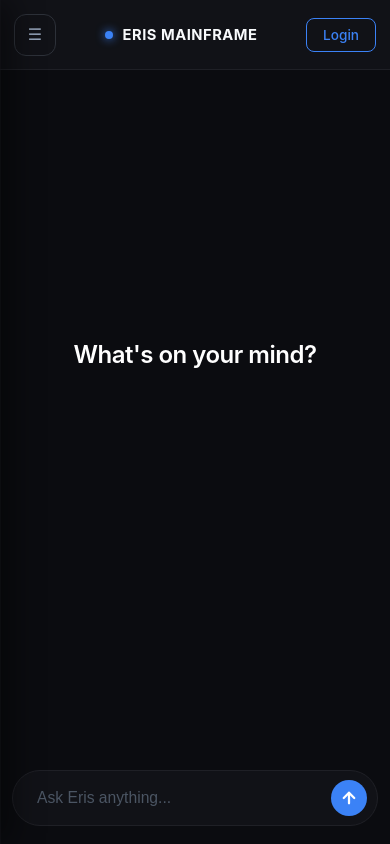
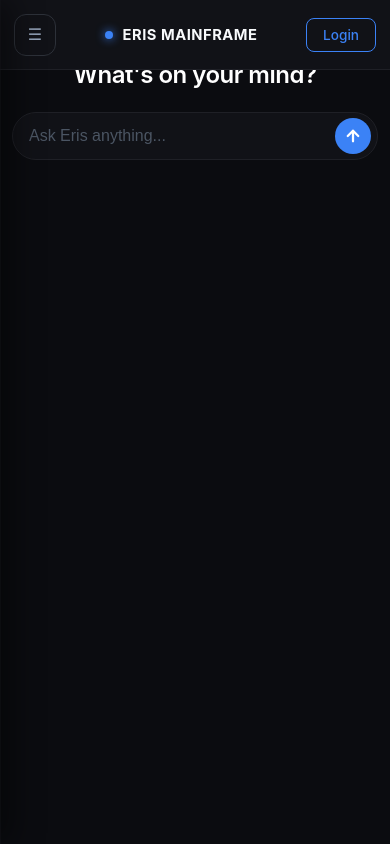
Before and after one commit to m-ibrahim-shahzad/eris-mainfram, a Flask app: page / in a window 390 px wide. Run offline with Flask 3, Linux system fonts and the light colour scheme; data that the repository does not hold is empty.

Commit message:
Add files via upload

```diff
--- a/templates/index.html
+++ b/templates/index.html
@@ -2,7 +2,7 @@
 <html lang="en">
 <head>
     <meta charset="UTF-8">
-    <meta name="viewport" content="width=device-width, initial-scale=1.0">
+    <meta name="viewport" content="width=device-width, initial-scale=1.0, maximum-scale=1.0, user-scalable=no">
     <title>Eris AI Mainframe Terminal</title>
     <script src="https://cdn.jsdelivr.net/npm/marked/marked.min.js"></script>
     <style>
@@ -374,6 +374,7 @@
             font-size: 0.98rem;
             outline: none;
             padding: 12px 0;
+            -webkit-appearance: none;
         }
         input[type="text"]::placeholder { color: #4b5563; }
         .execute-btn {
@@ -406,6 +407,8 @@
         @media (max-width: 768px) {
             body {
                 display: block;
+                height: 100vh;
+                height: -webkit-fill-available;
             }
 
             .sidebar {
@@ -414,6 +417,7 @@
                 left: 0;
                 z-index: 50;
                 height: 100vh;
+                height: -webkit-fill-available;
                 width: 82vw;
                 min-width: 82vw;
                 max-width: 320px;
@@ -430,6 +434,7 @@
             .main-content {
                 width: 100vw;
                 height: 100vh;
+                height: -webkit-fill-available;
             }
 
             .top-bar {
@@ -462,18 +467,26 @@
             }
 
             .chat-area {
-                padding: 18px 14px;
+                padding: 16px 14px;
             }
 
             .message {
                 max-width: 94%;
             }
 
+            /* Shifted prompt wrapper upward & appended dynamic environment safe padding rules */
             .input-container {
-                padding: 12px 12px calc(18px + env(safe-area-inset-bottom));
-                position: sticky;
-                bottom: 0;
-                background: linear-gradient(180deg, transparent 0%, #0b0c10 35%);
+                padding: 10px 12px calc(16px + env(safe-area-inset-bottom));
+                background: #0b0c10;
+            }
+
+            .input-box-wrapper {
+                padding: 4px 6px 4px 16px;
+            }
+
+            input[type="text"] {
+                padding: 10px 0;
+                font-size: 1rem; /* Prevents iOS auto-zoom shift faults */
             }
 
             .welcome-hero h1 {
@@ -776,7 +789,6 @@
             if (isUser) {
                 msgDiv.innerText = text;
             } else {
-                // Safely parsing AI response strings directly into beautiful rich Markdown components
                 msgDiv.innerHTML = marked.parse(text);
             }
             wrapper.appendChild(msgDiv);
```
